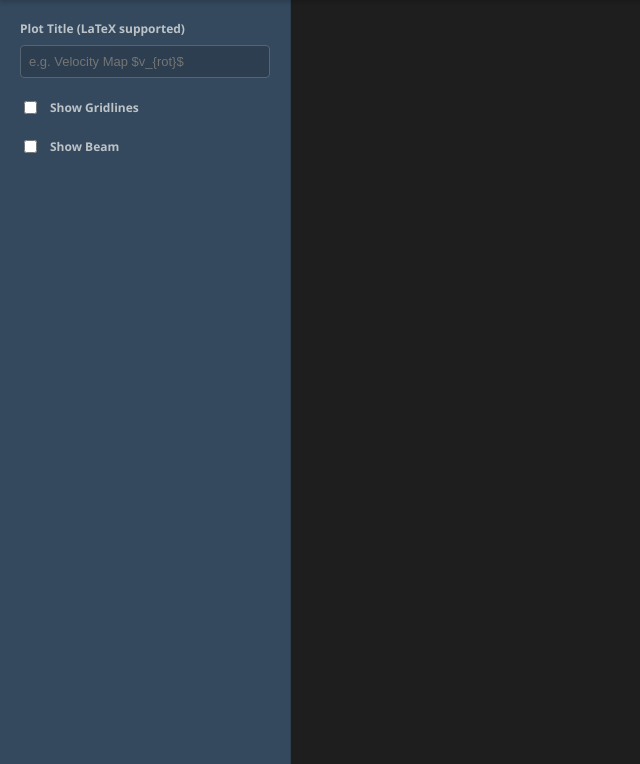
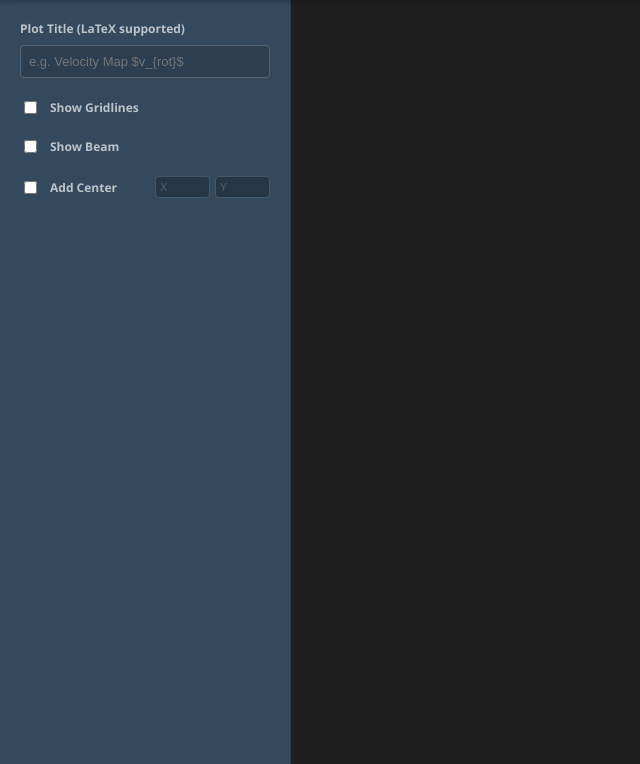
Before and after one commit to harry353/CubeFig, a Flask app: page / in a window 1280 px wide. Shown: the part 36-800 px from the top of the page, without its empty margins (0-640 px from the left). Run offline with Flask 3, Linux system fonts and the light colour scheme.

Commit message:
Implement plot center marker with corresponding UI controls and backend logic

```diff
--- a/app.py
+++ b/app.py
@@ -35,12 +35,17 @@ def render_channel():
     title = req_data.get('title', '')
     grid = req_data.get('grid', False)
     show_beam = req_data.get('showBeam', False)
+    show_center = req_data.get('showCenter', False)
+    center_x = req_data.get('centerX')
+    center_y = req_data.get('centerY')
 
     image_slice = state.get_slice(channel_idx)
 
-    # Pass title, grid, and beam to plotter
+    # Pass title, grid, beam, and center to plotter
     img_base64 = create_plot(image_slice, state.wcs, state.unit,
-                             title=title, grid=grid, beam=state.beam, show_beam=show_beam)
+                             title=title, grid=grid, beam=state.beam,
+                             show_beam=show_beam, show_center=show_center,
+                             center_x=center_x, center_y=center_y)
 
     return jsonify({'image': img_base64})
 
--- a/static/css/sidebar.css
+++ b/static/css/sidebar.css
@@ -24,6 +24,39 @@
     color: #bdc3c7;
 }
 
+.center-control {
+    display: flex;
+    align-items: center;
+    justify-content: space-between;
+    gap: 10px;
+}
+
+.center-inputs {
+    display: flex;
+    gap: 5px;
+    opacity: 0.5;
+    transition: opacity 0.2s;
+}
+
+.center-inputs.active {
+    opacity: 1;
+}
+
+.center-inputs input {
+    width: 45px;
+    background: #2c3e50;
+    border: 1px solid #566573;
+    color: white;
+    padding: 4px;
+    border-radius: 4px;
+    font-size: 11px;
+}
+
+.center-inputs input:disabled {
+    cursor: not-allowed;
+    background: #1a252f;
+}
+
 /* Sidebar Text Inputs */
 .sidebar-group input[type="text"] {
     background: #2c3e50;
@@ -33,6 +66,7 @@
     border-radius: 4px;
     font-size: 13px;
 }
+
 .sidebar-group input[type="text"]:focus {
     outline: none;
     border-color: #3498db;
@@ -49,6 +83,7 @@
     user-select: none;
     font-weight: normal;
 }
+
 .checkbox-container input {
     cursor: pointer;
 }
--- a/static/js/dom.js
+++ b/static/js/dom.js
@@ -19,6 +19,12 @@ export const elements = {
     get gridToggle() { return document.getElementById('gridToggle'); },
     get beamToggle() { return document.getElementById('beamToggle'); },
 
+    // New: Center Marker
+    get centerToggle() { return document.getElementById('centerToggle'); },
+    get centerXInput() { return document.getElementById('centerX'); },
+    get centerYInput() { return document.getElementById('centerY'); },
+    get centerInputsContainer() { return document.getElementById('centerInputsContainer'); },
+
     // Stepper Buttons
     get btnStartUp() { return document.getElementById('btnStartUp'); },
     get btnStartDown() { return document.getElementById('btnStartDown'); },
--- a/static/js/main.js
+++ b/static/js/main.js
@@ -14,13 +14,19 @@ document.addEventListener('DOMContentLoaded', () => {
         const title = elements.plotTitleInput ? elements.plotTitleInput.value : '';
         const showGrid = elements.gridToggle ? elements.gridToggle.checked : false;
         const showBeam = elements.beamToggle ? elements.beamToggle.checked : false;
+        const showCenter = elements.centerToggle ? elements.centerToggle.checked : false;
+        const centerX = elements.centerXInput ? elements.centerXInput.value : '';
+        const centerY = elements.centerYInput ? elements.centerYInput.value : '';
 
         try {
             const data = await api.fetchRender({
                 channel: index,
                 title: title,
                 grid: showGrid,
-                showBeam: showBeam
+                showBeam: showBeam,
+                showCenter: showCenter,
+                centerX: centerX,
+                centerY: centerY
             });
 
             if (data.image) {
@@ -61,7 +67,30 @@ document.addEventListener('DOMContentLoaded', () => {
         });
     }
 
-    // 4. Sliders (Drag)
+    // 4. Center Toggle
+    if (elements.centerToggle) {
+        elements.centerToggle.addEventListener('change', () => {
+            const active = elements.centerToggle.checked;
+            elements.centerXInput.disabled = !active;
+            elements.centerYInput.disabled = !active;
+
+            if (active) {
+                elements.centerInputsContainer.classList.add('active');
+            } else {
+                elements.centerInputsContainer.classList.remove('active');
+            }
+
+            renderChannel(state.lastRenderedChannel);
+        });
+    }
+
+    // 5. Center Inputs
+    if (elements.centerXInput) {
+        elements.centerXInput.addEventListener('change', () => renderChannel(state.lastRenderedChannel));
+        elements.centerYInput.addEventListener('change', () => renderChannel(state.lastRenderedChannel));
+    }
+
+    // 6. Sliders (Drag)
     if (elements.sliderStart && elements.sliderEnd) {
         elements.sliderStart.addEventListener('input', function () {
             slider.updateSliderUI();
--- a/templates/index.html
+++ b/templates/index.html
@@ -72,6 +72,19 @@
                     Show Beam
                 </label>
             </div>
+
+            <div class="sidebar-group">
+                <div class="center-control">
+                    <label class="checkbox-container">
+                        <input type="checkbox" id="centerToggle">
+                        Add Center
+                    </label>
+                    <div class="center-inputs" id="centerInputsContainer">
+                        <input type="number" id="centerX" placeholder="X" disabled>
+                        <input type="number" id="centerY" placeholder="Y" disabled>
+                    </div>
+                </div>
+            </div>
         </aside>
 
         <div class="viewport">
```
Also changed, not shown: backend/plotter.py (+12 -1 lines).
